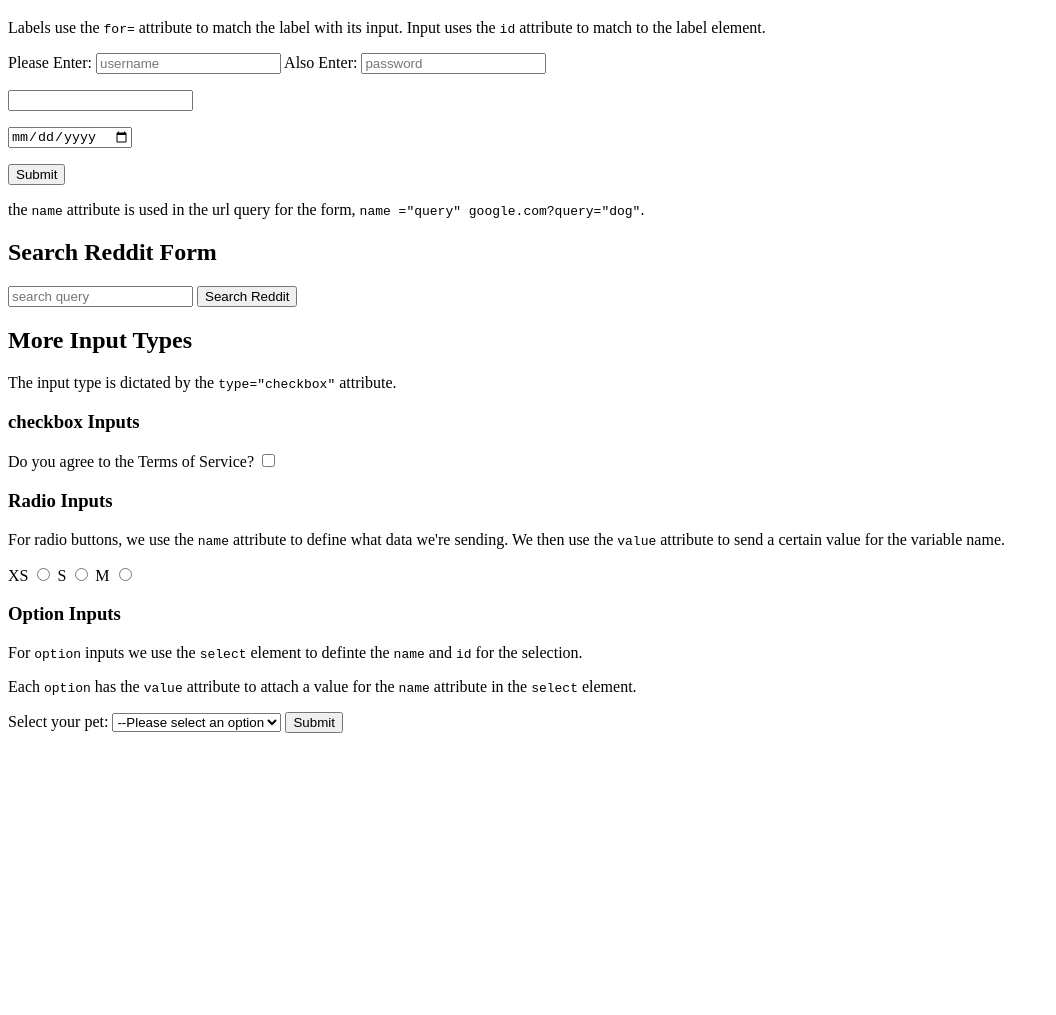
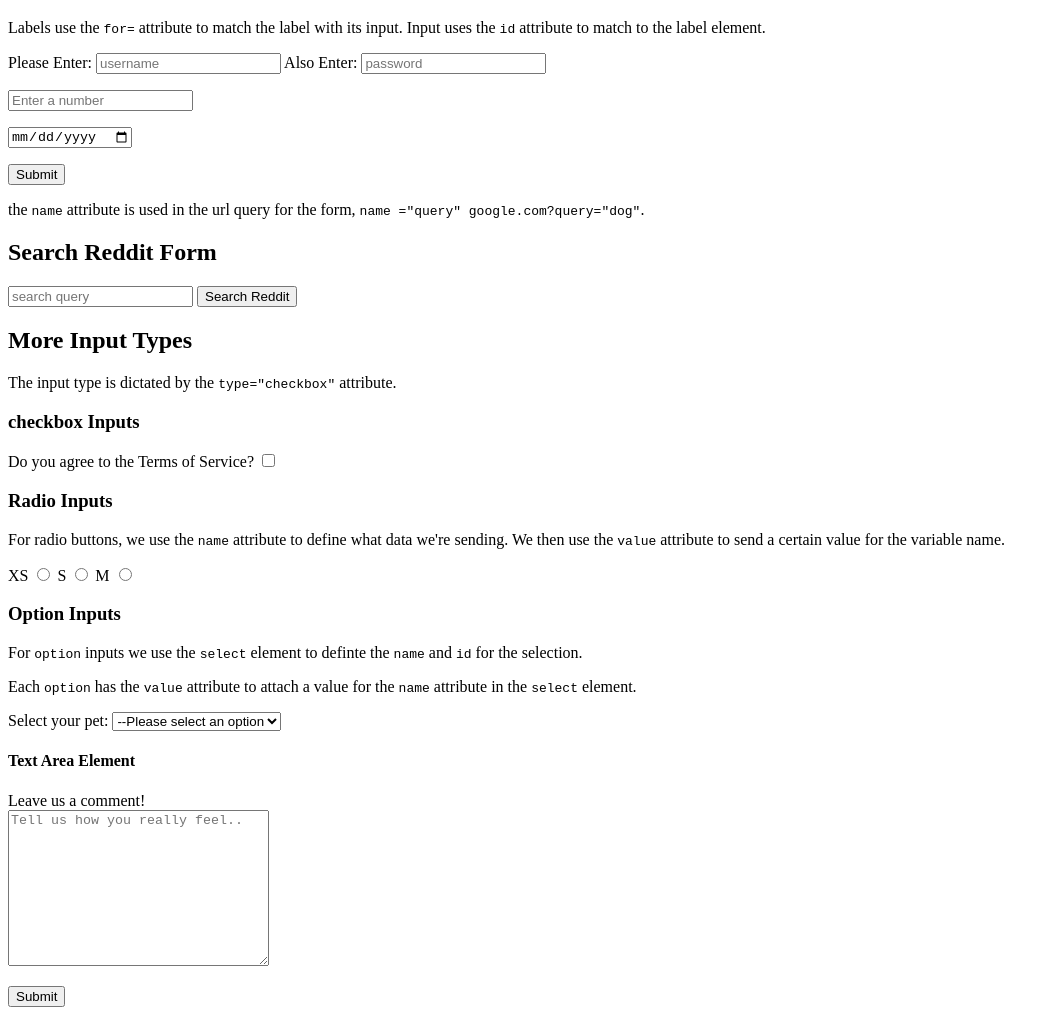
Before and after one commit to crhidrogo/web-developer-bootcamp, a plain HTML site: page form-practice/index.html in a window 1280 px wide. Shown: the part 61-1076 px from the top of the page, without its empty margins (0-1056 px from the left). Before the commit the page ends 802 px from the top, so only its background shows below. Drawn offline with Linux system fonts and the light colour scheme.

Commit message:
added text area element.

```diff
--- a/form-practice/index.html
+++ b/form-practice/index.html
@@ -17,7 +17,7 @@
             <input type="password" placeholder="password" id="password" name="passwd">
         </p>
         <label>
-            <input type="number">
+            <input type="number" placeholder="Enter a number" min="0">
         </label>
         <p>
             <label for="date"></label>
@@ -60,7 +60,13 @@
             <option value="dog">Dog</option>
             <option value="fish">Goldfish</option>
         </select>
-        <button>Submit</button>
+
+        <h4>Text Area Element</h4>
+        <p>
+            <label for="comment">Leave us a comment!</label><br />
+            <textarea name="msg" id="comment" cols="30" rows="10" placeholder="Tell us how you really feel.."></textarea>
+        </p>
+            <button>Submit</button>
     </form>
 </body>
 </html>
```
